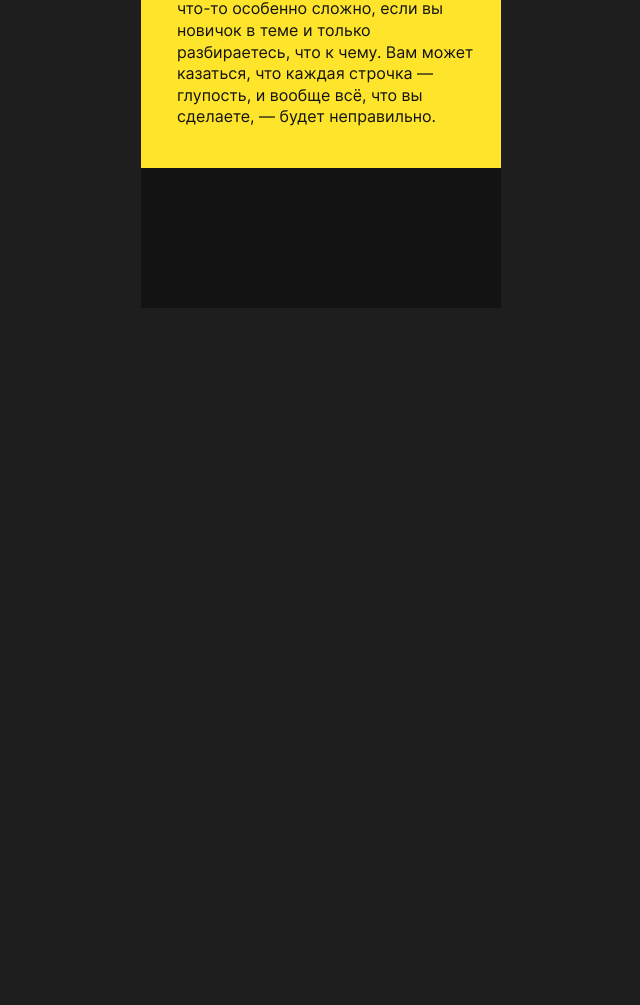
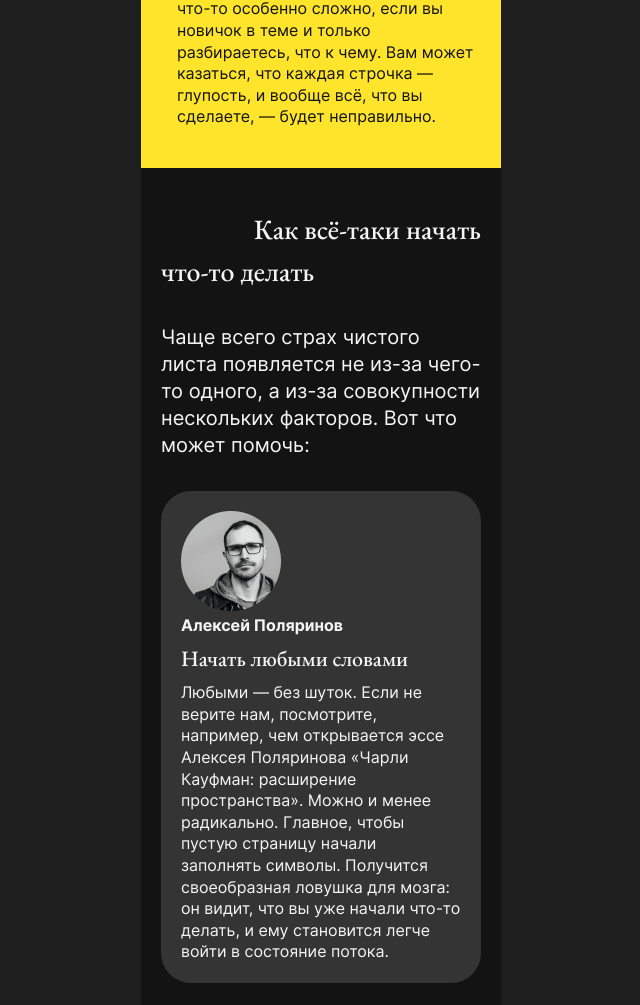
Before and after one commit to irinaais/s-chistogo-lista, a plain HTML site: page index.html in a window 1280 px wide. Shown: the part 2143-3148 px from the top of the page, without its empty margins (319-959 px from the left). Before the commit the page ends 2451 px from the top, so only its background shows below. Drawn offline with Linux system fonts and the light colour scheme; files whose address does not match are found by name.

Commit message:
feat: add how-to section

```diff
--- a/index.html
+++ b/index.html
@@ -117,7 +117,68 @@
         </li>
       </ul>
     </section>
-    <section class="how-to content-section content-section_theme_dark"></section>
+    <section class="how-to content-section content-section_theme_dark">
+      <h3 class="content-section__subtitle">
+        <span class="accent-span text-right">Как всё-таки начать</span>
+        <span class="accent-span">что-то делать</span>
+      </h3>
+      <p class="content-section__introduction">Чаще всего страх чистого листа появляется не из-за чего-то одного,
+        а из-за совокупности нескольких факторов. Вот что может помочь:
+      </p>
+      <ul class="cards-list">
+        <li>
+          <article class="card card_theme_dark">
+            <div class="card__author">
+              <img class="card__author-photo" src="./images/polyarinov.png" alt="Фото Алексея Поляринова"/>
+              <p class="card__author-name">Алексей Поляринов</p>
+            </div>
+            <div class="card__content">
+              <h4 class="card__title">Начать любыми словами</h4>
+              <p class="card__text">
+                Любыми — без шуток. Если не верите нам, посмотрите, например,
+                чем открывается эссе Алексея Поляринова «Чарли Кауфман: расширение
+                пространства». Можно и менее радикально. Главное, чтобы пустую
+                страницу начали заполнять символы. Получится своеобразная ловушка
+                для мозга: он видит, что вы уже начали что-то делать, и ему
+                становится легче войти в состояние потока.
+              </p>
+            </div>
+          </article>
+        </li>
+        <li>
+          <article class="card card_theme_bright">
+            <div class="card__content card_text-only">
+              <h4 class="card__title">Поставить перед собой рамку для фотографии</h4>
+              <p class="card__text">Самую обычную: 10 на 15 сантиметров.
+                Уже от одного ощущения, что предстоит работа над большой и сложной
+                задачей, может пропасть всякое желание за неё браться. В такие моменты
+                хорошо помогает загнать задачу в рамки — в прямом смысле. Сосредоточьтесь
+                на том, чтобы заполнить только пространство 10х15 сантиметров. Что
+                дальше — пока неважно.</p>
+            </div>
+          </article>
+        </li>
+        <li>
+          <article class="card card_theme_dark">
+            <div class="card__author">
+              <img class="card__author-photo" src="./images/bunin.png" alt="Фотография Ивана Бунина"/>
+              <p class="card__author-name">Иван Бунин</p>
+            </div>
+            <div class="card__content">
+              <h4 class="card__title">Сделать из задачи рутину</h4>
+              <p class="card__text">«Писать стихи нужно каждый день, подобно тому как скрипач
+                или пианист непременно должен каждый день без пропусков по нескольку часов
+                играть на своём инструменте. В противном случае ваш талант неизбежно оскудеет,
+                высохнет, подобно колодцу, откуда долгое время не берут воду. А о чём писать?
+                О чём угодно. Если у вас в данное время нет никакой темы, идеи, то пишите
+                просто обо всём, что увидите», — такой совет своему приятелю дал Иван Бунин.
+                Нет повода ему не следовать.</p>
+            </div>
+          </article>
+        </li>
+        <li>
+      </ul>
+    </section>
   </main>
   <footer class="footer content-section content-section_theme_dark">
 
--- a/styles/style.css
+++ b/styles/style.css
@@ -128,10 +128,10 @@ h1, h2, h3, h4, h5, h6, p, ul, ol, blockquote {
 
 .reasons {
   padding: 40px 20px;
+  color: #131313;
 }
 
 .content-section__subtitle {
-  color: #131313;
   font-family: "EB Garamond", serif;
   font-size: 28px;
   font-weight: 500;
@@ -140,7 +140,6 @@ h1, h2, h3, h4, h5, h6, p, ul, ol, blockquote {
 }
 
 .content-section__introduction {
-  color: #131313;
   font-size: 20px;
   font-weight: 400;
   line-height: 1.35;
@@ -171,6 +170,58 @@ h1, h2, h3, h4, h5, h6, p, ul, ol, blockquote {
   padding: 40px 20px 60px;
 }
 
+.cards-list {
+  list-style: none;
+  display: flex;
+  flex-direction: column;
+  gap: 32px;
+}
+
+.card {
+  border-radius: 30px;
+  padding: 20px;
+}
+
+.card_theme_dark {
+  background-color: #343434;
+}
+
+.card_theme_bright {
+  background-color: #FEE42A;
+  color: #131313;
+}
+
+.card__author-photo {
+  max-width: 100px;
+  max-height: 100px;
+}
+
+.card__author-name {
+  font-weight: 700;
+  line-height: 1.35;
+}
+
+.card__content {
+  margin-top: 8px;
+}
+
+.card_text-only {
+  margin-top: 0;
+}
+
+.card__title {
+  font-family: "EB Garamond", serif;
+  font-size: 22px;
+  font-weight: 500;
+  line-height: 1.35;
+  margin: 8px 0;
+}
+
+.card__text {
+  font-weight: 400;
+  line-height: 1.35;
+}
+
 .footer {
   padding: 20px;
 }
```
